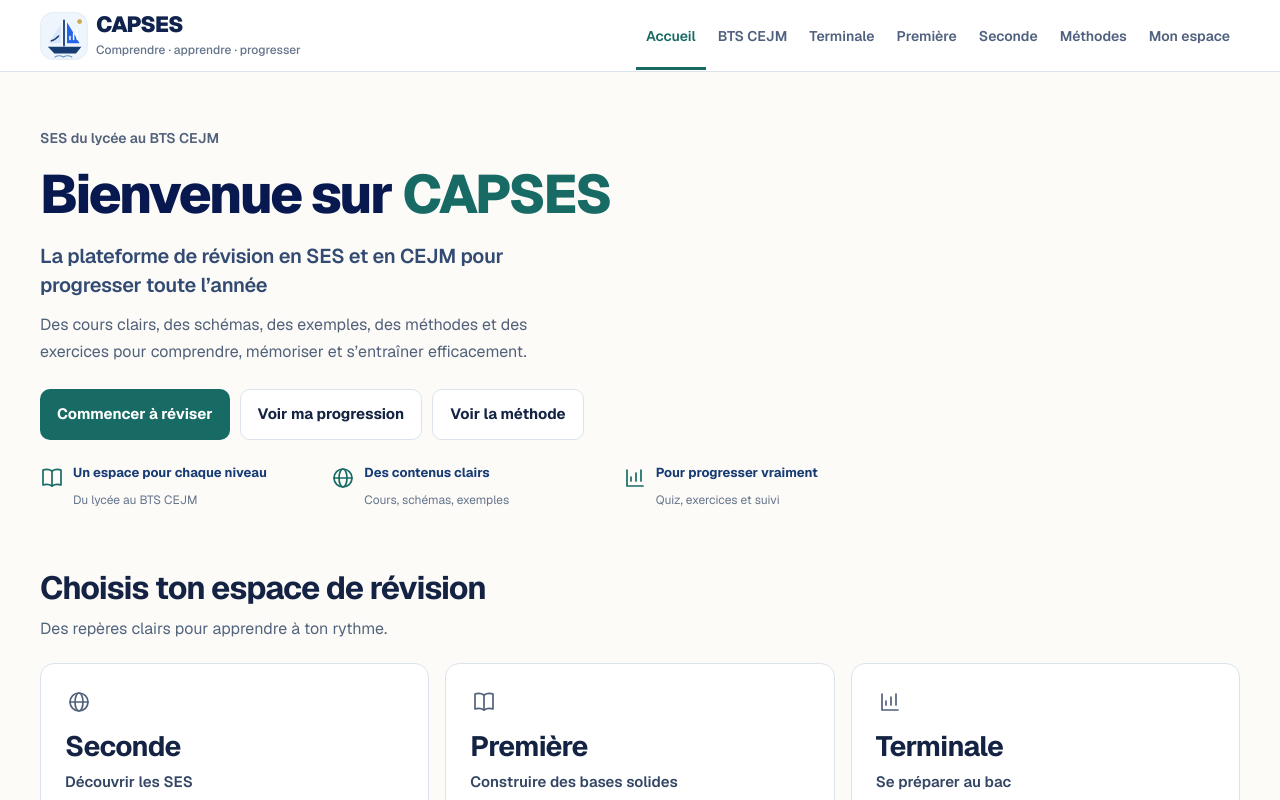
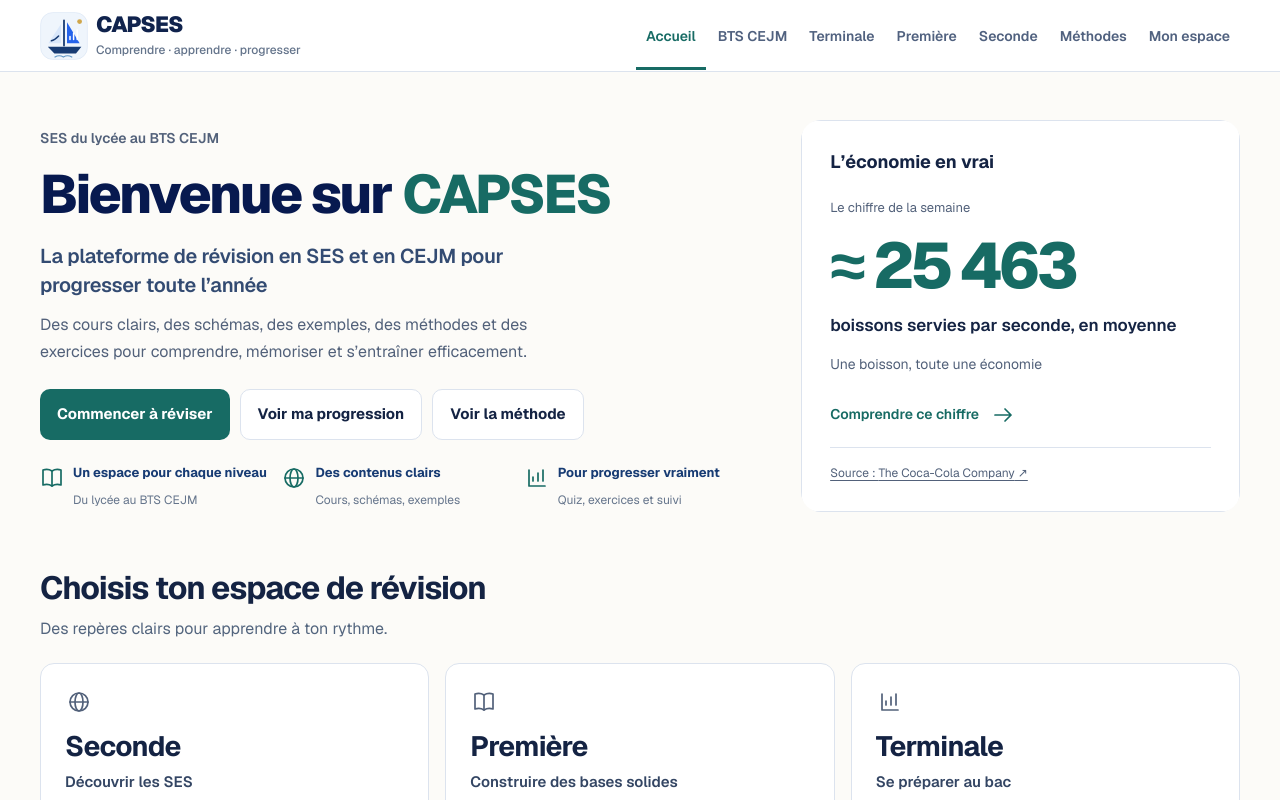
Before and after one commit to menceco-dakasier/capses, a Next.js app: page / in a window 1280 px wide. Shown: the top 800 px of the page. Built offline with nearby package versions, Linux system fonts and the light colour scheme.

Commit message:
Afficher le chiffre de L’économie en vrai dans l’accueil avec état partagé

```diff
--- a/src/app/capses-page.tsx
+++ b/src/app/capses-page.tsx
@@ -3,7 +3,7 @@
 import Link from "next/link";
 import Image from "next/image";
 import { useEffect, useMemo, useState, type CSSProperties } from "react";
-import { EconomyDaily, LearningIcon, LearningPath, LevelEntries, SESVisual } from "./home-sections";
+import { EconomyDaily, EconomyHeadline, useEconomyFact, LearningIcon, LearningPath, LevelEntries, SESVisual } from "./home-sections";
 
 type Matiere = "ECO" | "SOCIO" | "RC";
 
@@ -135,6 +135,8 @@ export function CAPSESPage({ terminale = false }: { terminale?: boolean }) {
     window.addEventListener("storage", refreshProgress);
     return () => window.removeEventListener("storage", refreshProgress);
   }, [terminale]);
+
+  const economy = useEconomyFact();
 
   const chapitresFiltres = useMemo(() => {
     return CHAPITRES.filter((chapitre) => {
@@ -912,12 +914,12 @@ export function CAPSESPage({ terminale = false }: { terminale?: boolean }) {
             </div>
           </div>
 
-
+          <div className="hero-right"><EconomyHeadline economy={economy} /></div>
         </section>
 
         <LevelEntries />
         <SESVisual />
-        <EconomyDaily />
+        <EconomyDaily economy={economy} />
         <LearningPath /></>}
         {terminale && <div style={{paddingTop: 24}}><p>TON ESPACE DE RÉVISION</p><h1>Terminale SES</h1><p>Retrouve tes chapitres, tes notions et ta progression.</p><Link href="/">← Tous les niveaux</Link></div>}
 
--- a/src/app/home-sections.module.css
+++ b/src/app/home-sections.module.css
@@ -161,3 +161,14 @@
 .revisionSteps li:nth-child(n){border:0;padding:0;align-items:flex-start}
 .revisionFooter{margin-top:18px}
 @media(max-width:720px){.revisionVisual{margin-bottom:32px}.revisionSteps{grid-template-columns:1fr;gap:18px}}
+
+.economyHeadline{width:100%;padding:28px;border:1px solid var(--capses-line);border-radius:14px;background:#fff;color:var(--capses-ink)}
+.economyHeadline h2{font-size:18px;line-height:1.4;font-weight:650;margin:0 0 20px}
+.headlineKicker{font-size:13px;color:var(--capses-muted)}
+.headlineNumber{font-size:clamp(44px,5vw,64px);font-weight:750;letter-spacing:-.05em;line-height:1.1;color:var(--capses-accent);margin:12px 0;font-variant-numeric:tabular-nums}
+.headlineUnit{font-size:17px;line-height:1.5;font-weight:600;margin:0 0 14px}
+.headlineTitle{font-size:14px;color:var(--capses-muted);line-height:1.6;margin:0 0 18px}
+.headlineLink{display:flex;align-items:center;gap:12px;min-height:44px;font-size:14px;font-weight:600;color:var(--capses-accent)}
+.headlineLink:hover{text-decoration:underline;text-underline-offset:3px}
+.headlineSource{display:block;font-size:12px;line-height:1.6;color:var(--capses-muted);padding-top:16px;margin-top:10px;border-top:1px solid var(--capses-line);overflow-wrap:anywhere;text-decoration:underline;text-underline-offset:3px}
+@media(max-width:720px){.economyHeadline{padding:22px}.headlineNumber{font-size:48px}}
--- a/src/app/home-sections.tsx
+++ b/src/app/home-sections.tsx
@@ -105,19 +105,38 @@ function weekNumber(date: Date) {
   return Math.floor((localDay - Date.UTC(1970, 0, 5)) / (7 * 86_400_000));
 }
 
-export function EconomyDaily() {
+export function useEconomyFact() {
   const [index, setIndex] = useState(0);
-  const [revealed, setRevealed] = useState(false);
   const [weekly, setWeekly] = useState(true);
   useEffect(() => {
-    const refresh = () => { setIndex(weekNumber(new Date()) % ECONOMY_FACTS.length); setRevealed(false); setWeekly(true); };
+    const refresh = () => { setIndex(weekNumber(new Date()) % ECONOMY_FACTS.length); setWeekly(true); };
     refresh();
     let lastWeek = weekNumber(new Date());
     const timer = setInterval(() => { const next = weekNumber(new Date()); if (next !== lastWeek) { lastWeek = next; refresh(); } }, 60_000);
     return () => clearInterval(timer);
   }, []);
   const fact = ECONOMY_FACTS[index];
-  const nextFact = () => { setIndex((old) => (old + 1) % ECONOMY_FACTS.length); setRevealed(false); setWeekly(false); };
+  const nextFact = () => { setIndex((old) => (old + 1) % ECONOMY_FACTS.length); setWeekly(false); };
+  return { fact, index, weekly, nextFact };
+}
+
+export function EconomyHeadline({ economy }: { economy: ReturnType<typeof useEconomyFact> }) {
+  const { fact, weekly } = economy;
+  return <aside className={styles.economyHeadline} aria-labelledby="economy-headline-title">
+    <h2 id="economy-headline-title">L’économie en vrai</h2>
+    <span className={styles.headlineKicker}>{weekly ? "Le chiffre de la semaine" : "Un chiffre à découvrir"}</span>
+    <div className={styles.headlineNumber} aria-live="polite">{fact.number}</div>
+    <p className={styles.headlineUnit}>{fact.unit}</p>
+    <p className={styles.headlineTitle}>{fact.title}</p>
+    <a className={styles.headlineLink} href="#economie-en-vrai">Comprendre ce chiffre <LearningIcon kind="arrow" /></a>
+    <a className={styles.headlineSource} href={fact.url} target="_blank" rel="noreferrer">Source : {fact.source} ↗</a>
+  </aside>;
+}
+
+export function EconomyDaily({ economy }: { economy: ReturnType<typeof useEconomyFact> }) {
+  const { fact, index, weekly } = economy;
+  const [revealed, setRevealed] = useState(false);
+  const nextFact = () => { economy.nextFact(); setRevealed(false); };
   return (
     <section id="economie-en-vrai" className={styles.section} aria-labelledby="economy-title">
       <div className={styles.heading}>
--- a/src/app/taste-preview.css
+++ b/src/app/taste-preview.css
@@ -116,3 +116,7 @@
 
 .page[data-taste="home"] .hero-card{grid-template-columns:minmax(0,1fr)}
 .page[data-taste="home"] .hero-left{max-width:860px}
+
+.page[data-taste="home"] .hero-card{grid-template-columns:minmax(0,1.3fr) minmax(0,.8fr);align-items:center}
+.page[data-taste="home"] .hero-right{padding:0;margin:0;max-height:none;align-self:center}
+@media(max-width:720px){.page[data-taste="home"] .hero-card{grid-template-columns:1fr}.page[data-taste="home"] .hero-right{margin-top:12px}}
```
Also changed, not shown: 1 other file (tests, documents, lock files or other folders).
